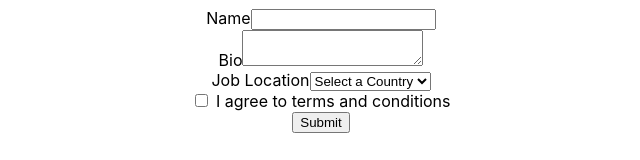
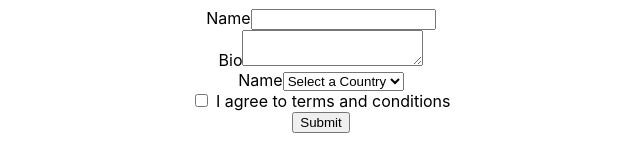
Before and after one commit to MithunajhaSivakumar/react-testing, a React (Create React App) app: page / in a window 1280 px wide. Shown: the part 123-283 px from the top of the page, without its empty margins (319-959 px from the left). Built offline with nearby package versions, Linux system fonts and the light colour scheme.

Commit message:
More than 1 element with same name

```diff
--- a/src/components/application/Application.tsx
+++ b/src/components/application/Application.tsx
@@ -16,7 +16,7 @@
             <textarea id='bio' name='bio'/>
         </div>
         <div>
-            <label htmlFor='job-location'>Job Location</label>
+            <label htmlFor='job-location'>Name</label>
             <select id='job-location'>
                 <option value="">Select a Country</option>
                 <option value="US">United States</option>
```
Also changed, not shown: 1 other file (tests, documents, lock files or other folders).
